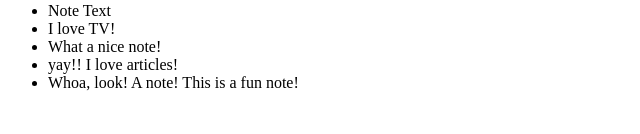
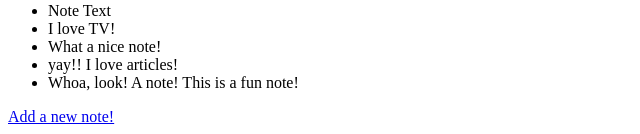
Before and after one commit to umask1234/learning-app-pocs, a Django app: page /annotation/1/ in a window 1280 px wide. Shown: the part 840-974 px from the top of the page, without its empty margins (0-640 px from the left). Before the commit the page ends 931 px from the top, so only its background shows below. Run offline with Django 5.2, Linux system fonts and the light colour scheme; data comes from the database, SQL or seed files in the repository; both versions use the stored data as it was after the commit.

Commit message:
Add_note name instead of just "notes".

```diff
--- a/annotation/templates/annotation/detail.html
+++ b/annotation/templates/annotation/detail.html
@@ -22,5 +22,6 @@
             {% else %}
                 <p>No notes have been created.</p>
             {% endif %}
+            <a href="/annotation/{{ article.id }}/notes/">Add a new note!</a>
     </body>
 </html>
--- a/annotation/urls.py
+++ b/annotation/urls.py
@@ -15,5 +15,5 @@ urlpatterns = [
     path("<int:article_id>/", views.detail, name="detail"),
     # path('note/', include(router.urls))
     # path('<int:article_id>/notes/', NotesView.as_view(), name='notes')
-    path('<int:article_id>/notes/', views.notes, name='notes')
+    path('<int:article_id>/notes/', views.notes, name='add_note')
 ]
```
Also changed, not shown: annotation/templates/annotation/notes.html (+0 -20 lines), db.sqlite3.
